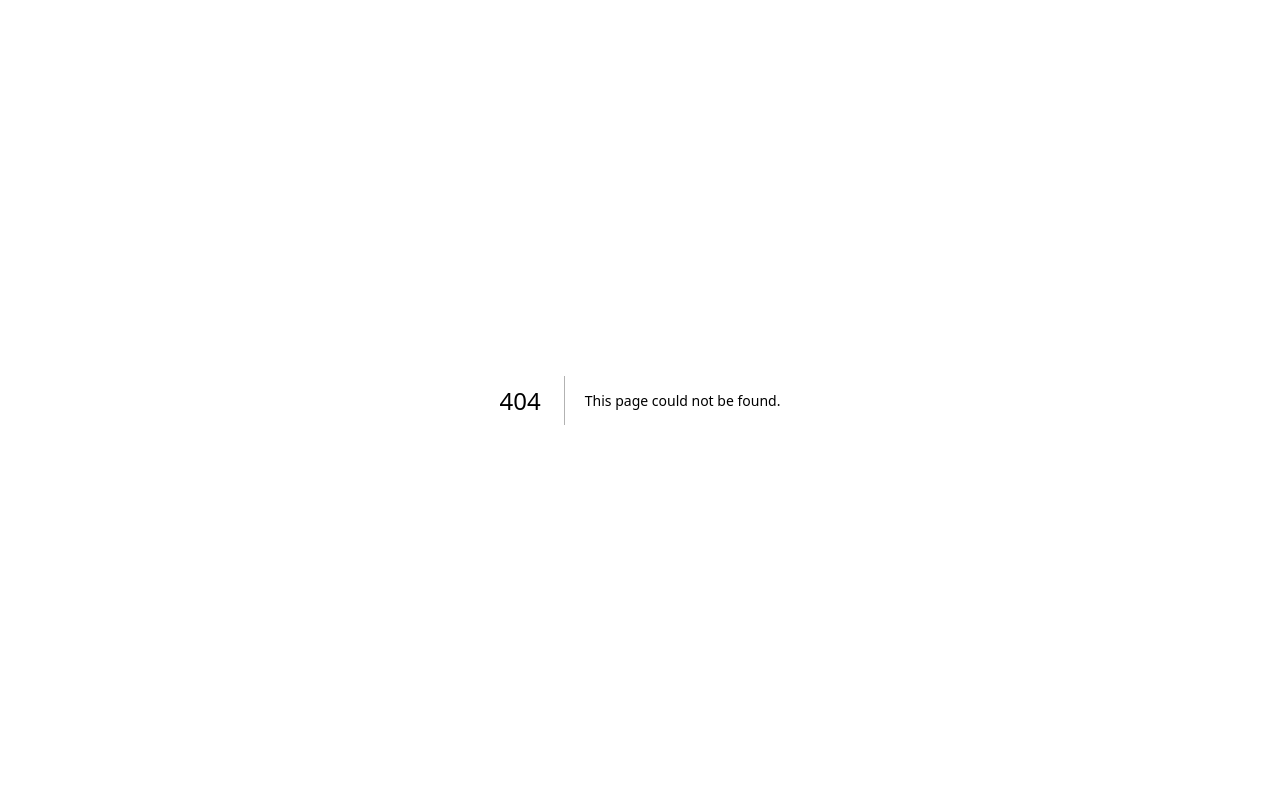
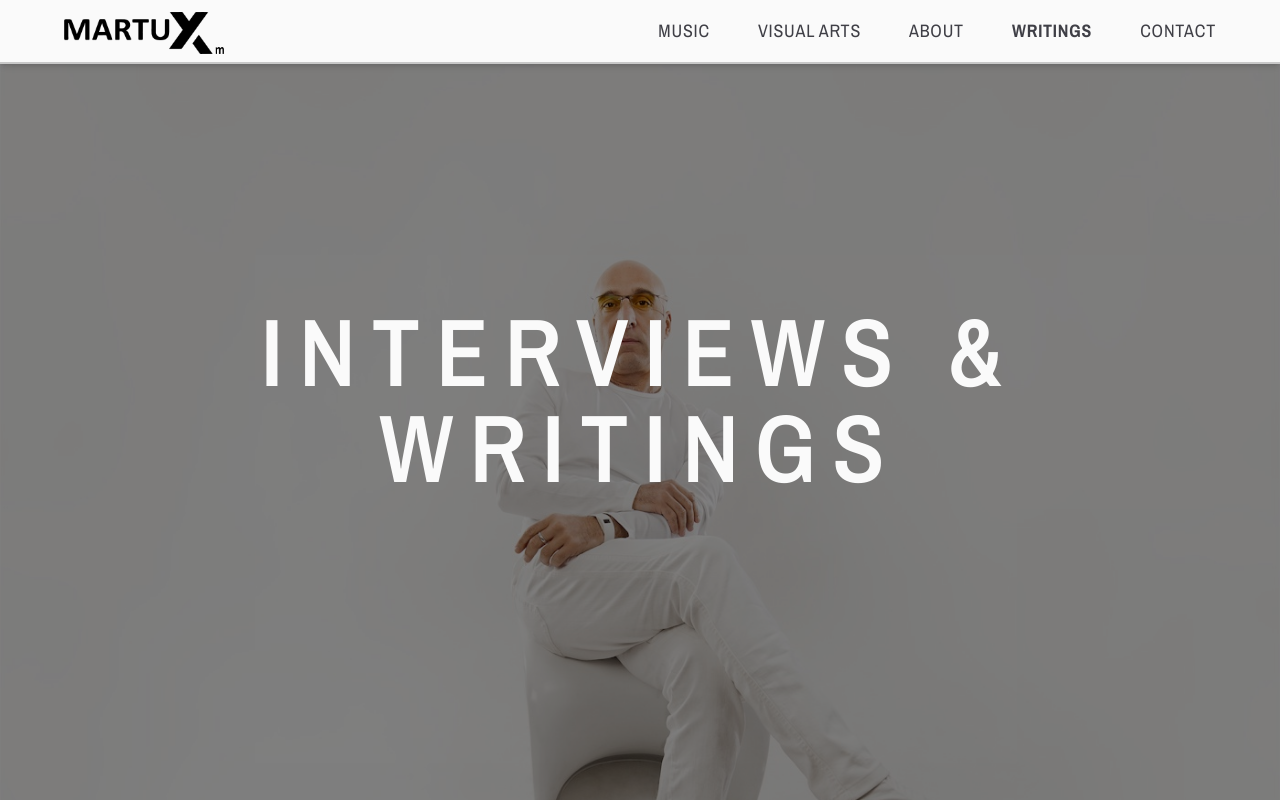
Before and after one commit to SantiagoJavierRubio/martux_m, a Next.js app: page /writings in a window 1280 px wide. Before the commit this address had no page. Shown: the top 800 px of the page. Built offline with nearby package versions, Linux system fonts and the light colour scheme.

Commit message:
add writings page

```diff
--- a/app/(pages)/work/music/page.tsx
+++ b/app/(pages)/work/music/page.tsx
@@ -4,7 +4,7 @@ import musicCover from "@/public/fotos/cover-music.jpg";
 
 import MusicItem from "./components/MusicItem";
 import type { WorkData } from "../utils/workdata";
-import { CoverImageSection } from "../components/CoverImageSection";
+import { CoverImageSection } from "../../components/CoverImageSection";
 
 export default async function Music() {
   const file = await fs.readFile(
--- a/app/(pages)/work/visual/page.tsx
+++ b/app/(pages)/work/visual/page.tsx
@@ -2,7 +2,7 @@ import React from "react";
 import { promises as fs } from "fs";
 import VisualItem from "./components/VisualItem";
 import { WorkData } from "../utils/workdata";
-import { CoverImageSection } from "../components/CoverImageSection";
+import { CoverImageSection } from "../../components/CoverImageSection";
 import visualCover from "@/public/fotos/cover-visual.jpg";
 
 export default async function Visual() {
--- /dev/null
+++ b/app/(pages)/writings/page.tsx
@@ -0,0 +1,23 @@
+import React from "react";
+import interviewsCover from "@/public/fotos/Martux 3.jpg";
+
+import { CoverImageSection } from "../components/CoverImageSection";
+
+export default async function Music() {
+  return (
+    <CoverImageSection
+      title="Interviews & writings"
+      imgSource={interviewsCover}
+      imgAltText="Martux_m sitting in front of the camera"
+      imgSizes={{ width: 1400, height: 1400 }}
+      className="gap-8 pt-20"
+      imgStyles="object-top"
+    >
+      <div className="min-h-svh">
+        <h1>Escrito de ejemplo n1</h1>
+        <h1>Escrito de ejemplo n2</h1>
+        <h1>Escrito de ejemplo n3</h1>
+      </div>
+    </CoverImageSection>
+  );
+}
--- a/app/components/NavBar2.tsx
+++ b/app/components/NavBar2.tsx
@@ -56,6 +56,15 @@ export default function NavBar2({ className }: HTMLAttributes<HTMLDivElement>) {
         >
           About
         </Link>
+        <Link
+          className={`hover:underline underline-offset-2 ${
+            getIsPath("writings") && currentStyle
+          }`}
+          href="/writings"
+          target="_self"
+        >
+          Writings
+        </Link>
         {/* <Link
           className={`hover:underline underline-offset-2 ${
             getIsPath("calendar") && currentStyle
```
Also changed, not shown: app/(pages)/components/CoverImageSection.tsx (renamed from app/(pages)/work/components/CoverImageSection.tsx).
